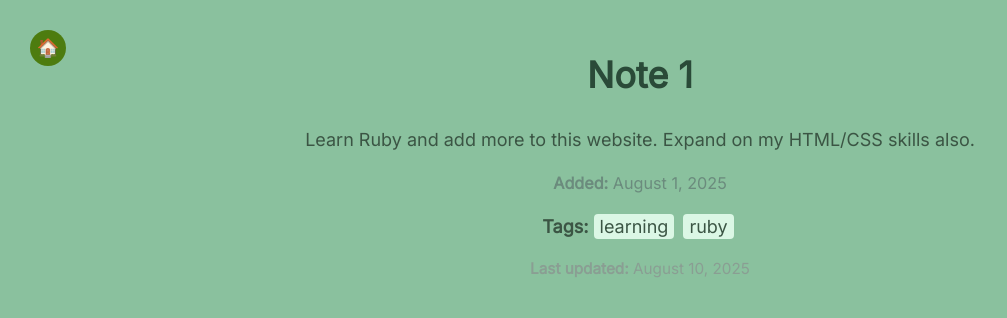
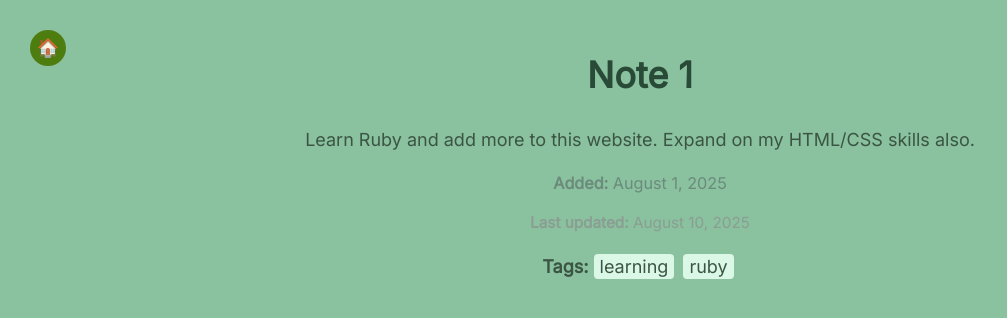
Before and after one commit to KaileyLiou/Jekyll-Theme, a Jekyll site: the page built from notes/note1.md, in a window 1280 px wide. Shown: the top 318 px of the page, without its empty margins (0-1007 px from the left). Built offline with Jekyll 4.4.1, drawn with Linux system fonts in a browser that asks for light colours.

Commit message:
re-arranged tags

```diff
--- a/_layouts/default.html
+++ b/_layouts/default.html
@@ -18,17 +18,17 @@
       </p>
     {% endif %}
 
+    {% if page.last_modified_at %}
+      <p style="color: #8a9e93; font-size: 0.85em;">
+        <strong>Last updated:</strong> {{ page.last_modified_at | date: "%B %e, %Y" }}
+      </p>
+    {% endif %}
+
     {% if page.tags %}
       <p><strong>Tags:</strong>
         {% for tag in page.tags %}
           <span style="background:#dbf7e5; padding:2px 6px; margin-right:4px; border-radius:4px;">{{ tag }}</span>
         {% endfor %}
-      </p>
-    {% endif %}
-
-    {% if page.last_modified_at %}
-      <p style="color: #8a9e93; font-size: 0.85em;">
-        <strong>Last updated:</strong> {{ page.last_modified_at | date: "%B %e, %Y" }}
       </p>
     {% endif %}
 
```
